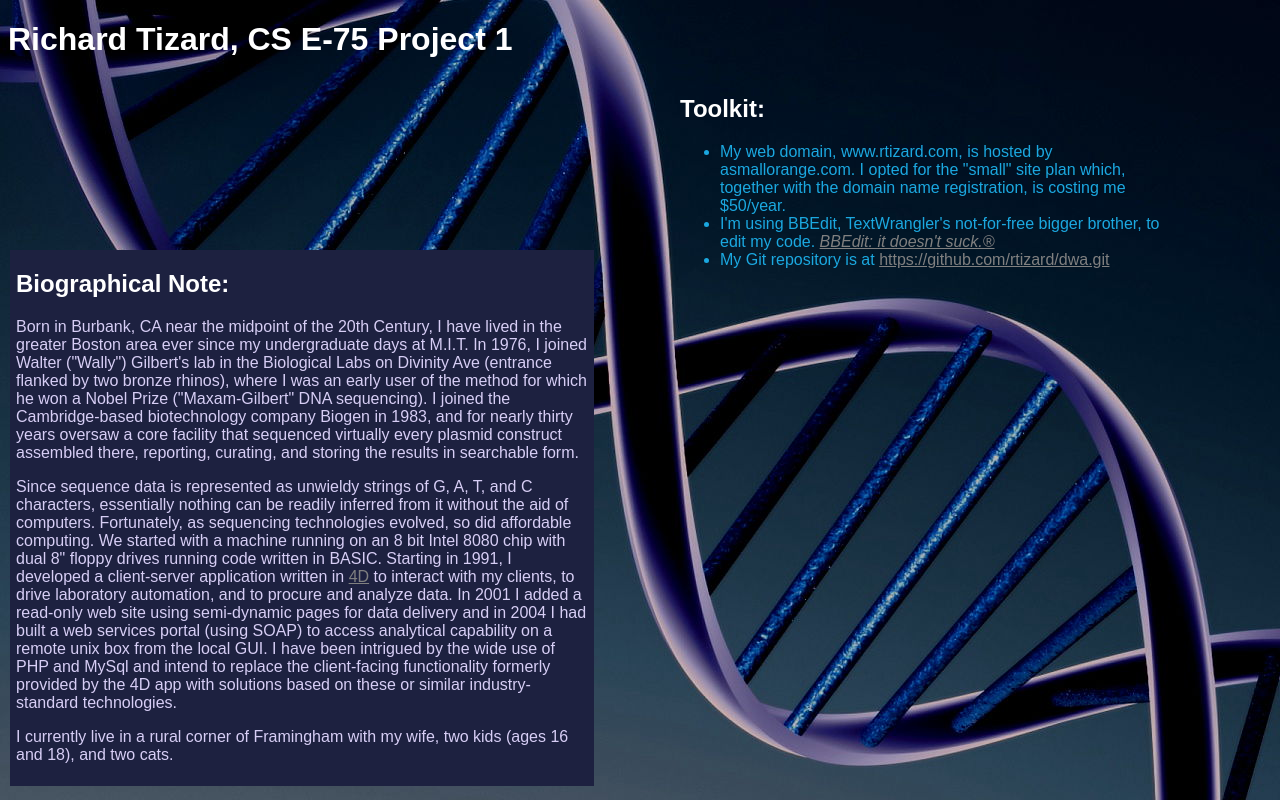
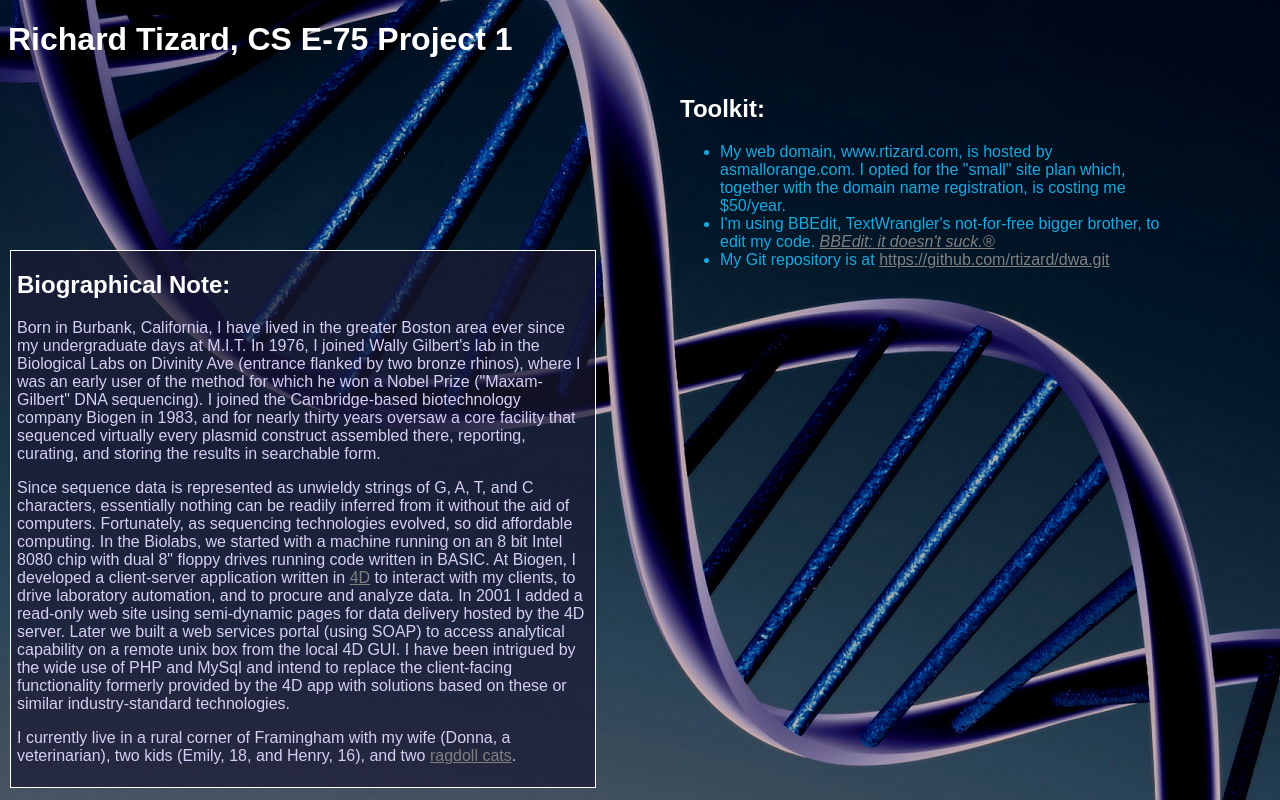
Before and after one commit to rtizard/dwa, a PHP site: page /p1/index.html in a window 1280 px wide. Run offline with PHP 8.4, Linux system fonts and the light colour scheme.

Commit message:
Revised bio, added translucent background

```diff
--- a/p1/index.html
+++ b/p1/index.html
@@ -10,18 +10,18 @@
 
 <div id="bio">
 	<h2>Biographical Note:</h2>
-	<p>Born in Burbank, CA near the midpoint of the 20th Century, I have lived in the greater Boston area ever since my undergraduate days at M.I.T.
-	In 1976, I joined Walter ("Wally") Gilbert's lab in the Biological Labs on Divinity Ave (entrance flanked by two bronze rhinos), where I was an early
+	<p>Born in Burbank, California, I have lived in the greater Boston area ever since my undergraduate days at M.I.T.
+	In 1976, I joined Wally Gilbert's lab in the Biological Labs on Divinity Ave (entrance flanked by two bronze rhinos), where I was an early
 	user of the method for which he won a Nobel Prize ("Maxam-Gilbert" DNA sequencing). I joined the Cambridge-based biotechnology company Biogen in 1983, and for nearly thirty years oversaw a core facility
 	that sequenced virtually every plasmid construct assembled there, reporting, curating, and storing the results in searchable form.</p>
 	<p>Since sequence data is represented as unwieldy strings of G, A, T, and C characters, essentially nothing can be readily inferred from it
-	without the aid of computers. Fortunately, as sequencing technologies evolved, so did affordable computing. We started with a machine
-	running on an 8 bit Intel 8080 chip with dual 8" floppy drives running code written in BASIC. Starting in 1991, I developed a client-server application written in <a href="http://www.4d.com">4D</a> to
+	without the aid of computers. Fortunately, as sequencing technologies evolved, so did affordable computing. In the Biolabs, we started with a machine
+	running on an 8 bit Intel 8080 chip with dual 8" floppy drives running code written in BASIC. At Biogen, I developed a client-server application written in <a href="http://www.4d.com">4D</a> to
 	interact with my clients, to drive laboratory automation, and to procure and analyze data. In 2001 I added a read-only web site using
-	semi-dynamic pages for data delivery and in 2004 I had built a  web services portal (using SOAP) to access analytical capability on a remote unix box from the local GUI.
+	semi-dynamic pages for data delivery hosted by the 4D server. Later we built a  web services portal (using SOAP) to access analytical capability on a remote unix box from the local 4D GUI.
 	I have been intrigued by the wide use of PHP and MySql and intend to replace the client-facing functionality formerly provided by the
 	4D app with solutions based on these or similar industry-standard technologies.</p>
-	<p>I currently live in a rural corner of Framingham with my wife, two kids (ages 16 and 18), and two cats.</p>
+	<p>I currently live in a rural corner of Framingham with my wife (Donna, a veterinarian), two kids (Emily, 18, and Henry, 16), and two <a href="http://en.wikipedia.org/wiki/Ragdoll">ragdoll cats</a>.</p>
 </div>
 
 <div id="toolkit">
--- a/p1/p1.css
+++ b/p1/p1.css
@@ -50,7 +50,8 @@ width: 500px;
 
 #bio {
 position: absolute;
-background-color: #1D2140;
+background-color:rgba(25,25,50,0.7);
+border: 1px solid white;
 
 top: 250px;
 left: 10px;
```
